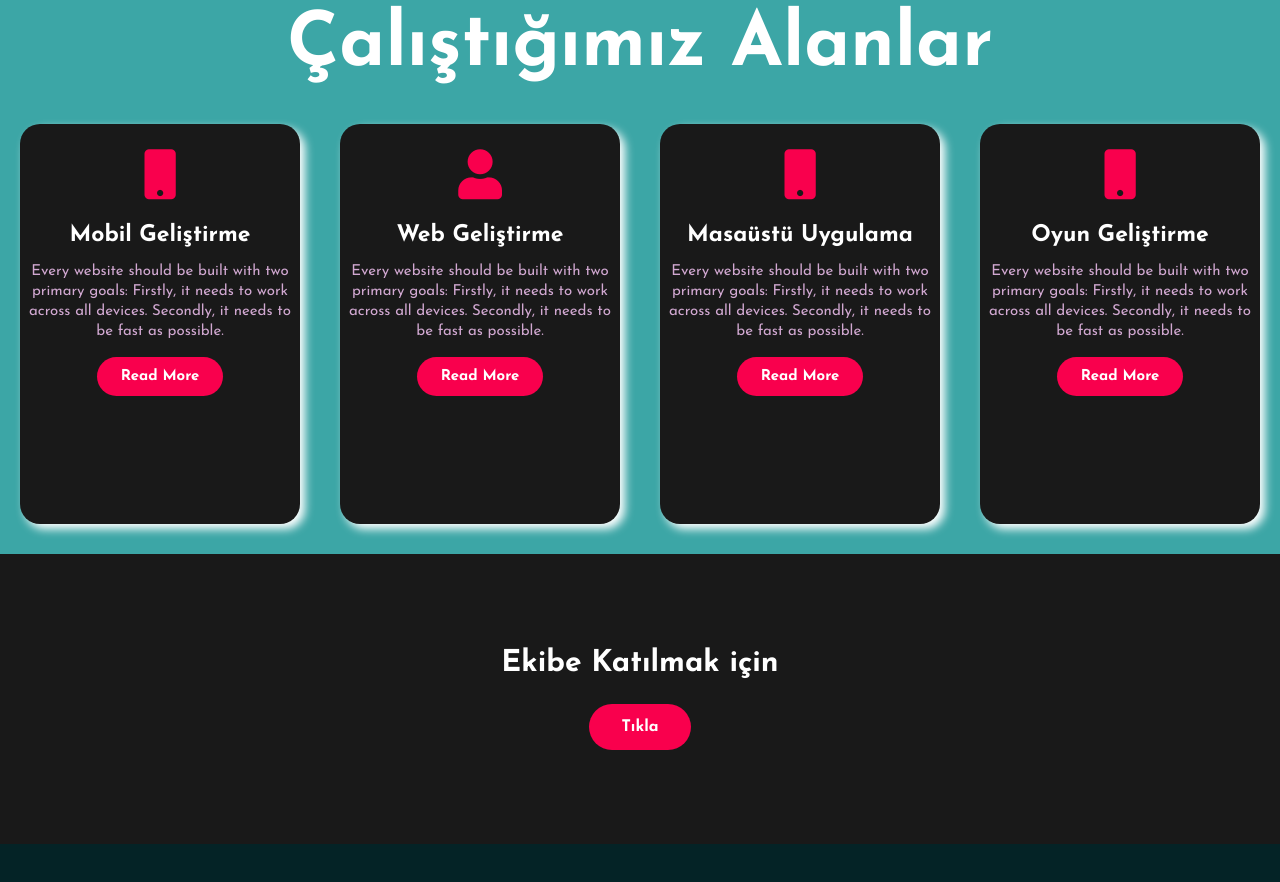
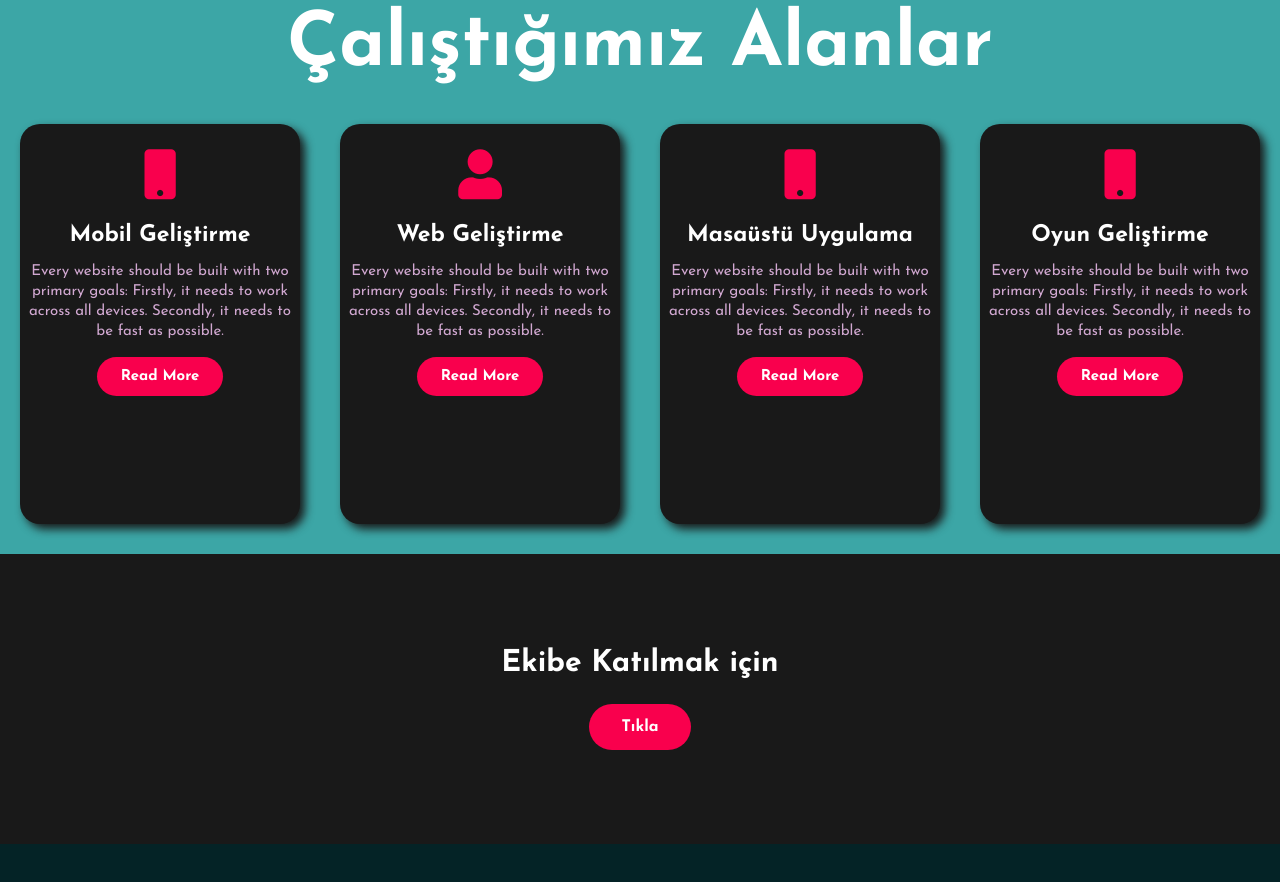
Before and after one commit to Withcodees/Withcodees-Site, a plain HTML site: page onepage/onepage/index.html in a window 1280 px wide. Shown: the part 1440-2322 px from the top of the page. Drawn offline with Linux system fonts and the light colour scheme.

Commit message:
card color change (#2)

```diff
--- a/onepage/onepage/css/style.css
+++ b/onepage/onepage/css/style.css
@@ -295,7 +295,7 @@ button:hover {
 	position: relative;
 	overflow: hidden;
 	text-align: center;
-	box-shadow: 5px 5px 10px white;
+	box-shadow: 5px 5px 10px #191919;
 }
 
 .card i {
```
